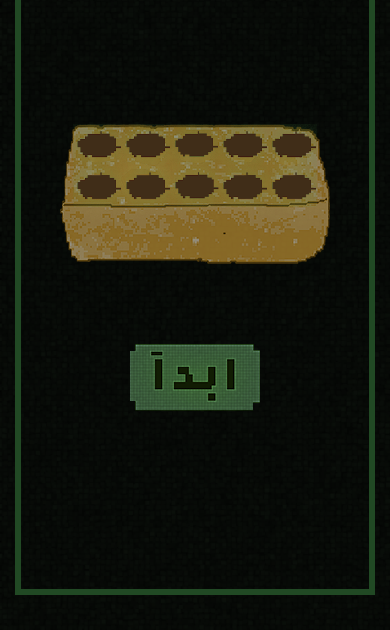
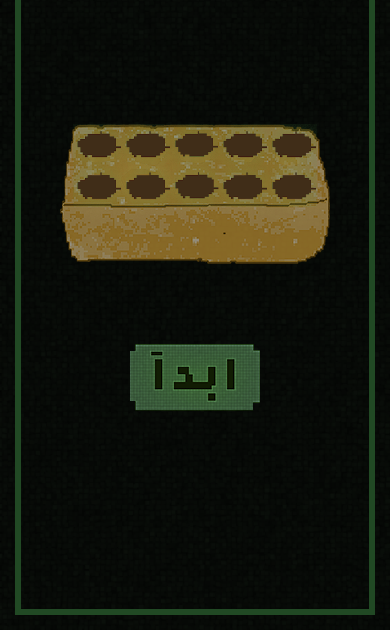
Before and after one commit to SalmaAbouElNasr/BrickClick, a plain HTML site: page index.html in a window 390 px wide. Shown: the part 214-844 px from the top of the page. Drawn offline with Linux system fonts and the light colour scheme; a web font is replaced by a local one.

Commit message:
Update styles.css

```diff
--- a/assets/styles.css
+++ b/assets/styles.css
@@ -27,7 +27,7 @@ h1{
     border: solid #214924 6px;
     box-sizing: border-box;
     padding-top: 20px;
-    height: calc(100% - 20px);
+    height: 100%;
     align-items: center;
 
   }
@@ -128,7 +128,7 @@ h1{
         border: solid #214924 6px;
         box-sizing: border-box;
         padding-top: 20px;
-        height: calc(100% - 20px);
+        height: 100%;
         align-items: center;
       }
 
```
